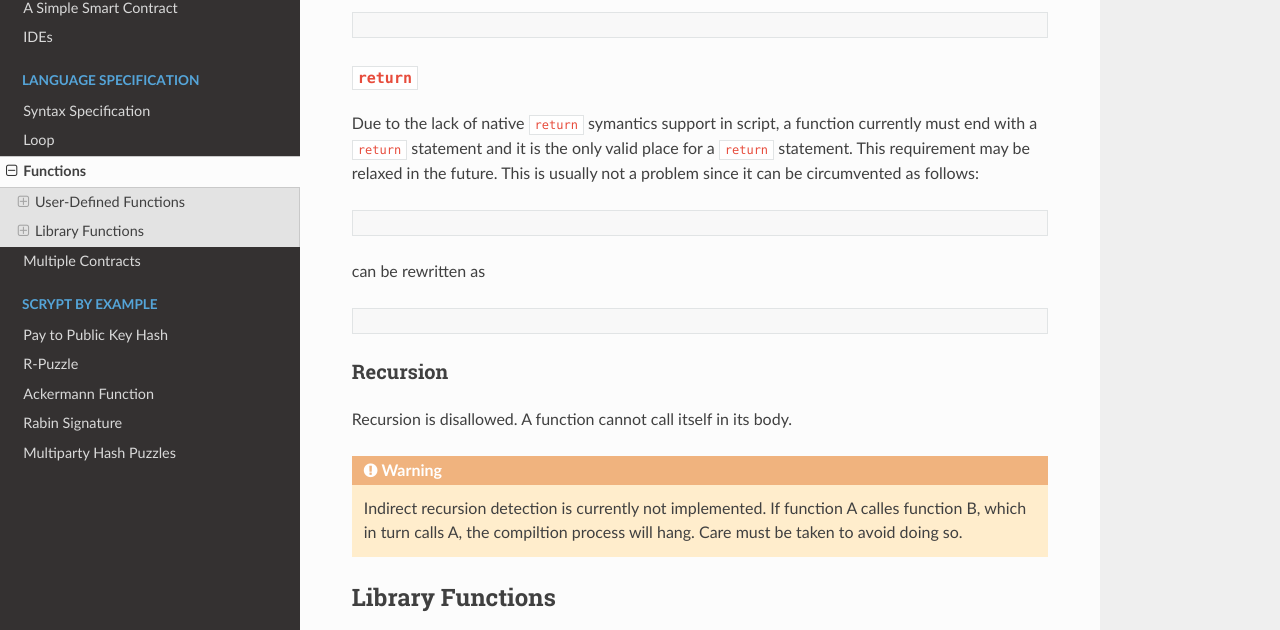
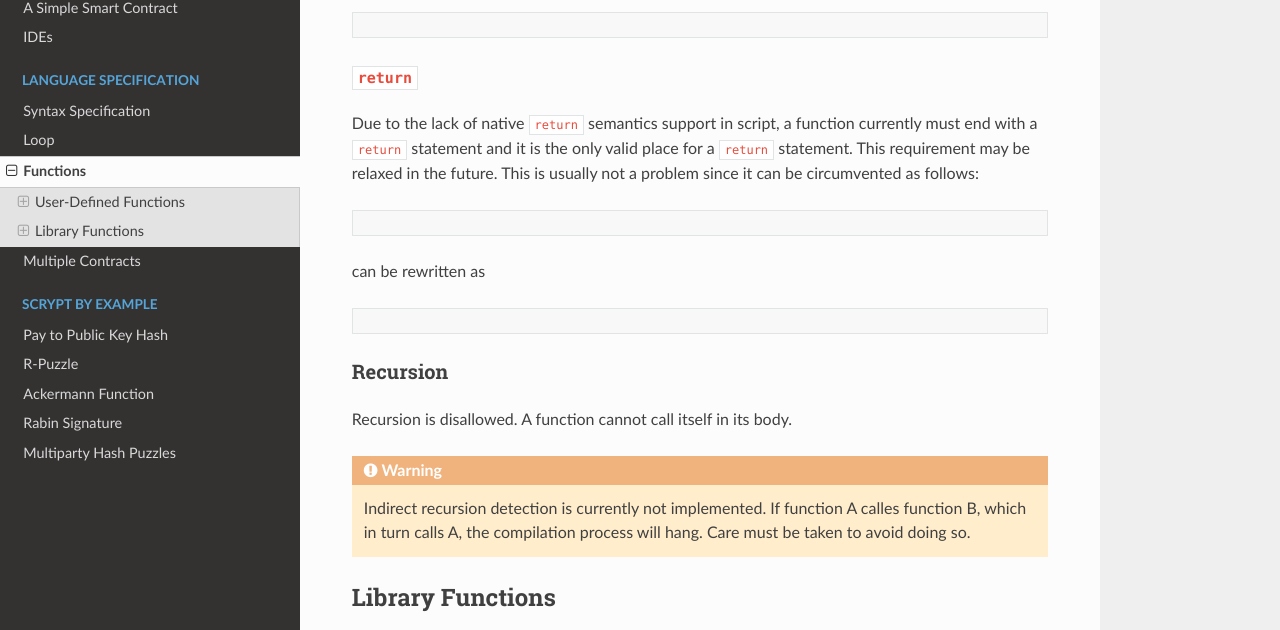
Before and after one commit to sCrypt-Inc/specification, a Sphinx documentation site: the page built from docs/functions.rst, in a window 1280 px wide and 900 px high, scrolled down 429 px. Shown: the part 144-774 px from the top of the window. Built offline with Sphinx 7.4.7 and the Read the Docs theme 2.0.0, drawn with Linux system fonts in a browser that asks for light colours; some of the changed text lies outside the part shown.

Commit message:
fix typos

```diff
--- a/docs/functions.rst
+++ b/docs/functions.rst
@@ -36,7 +36,7 @@ is functionally equivalent to
 
 ``return``
 ----------
-Due to the lack of native ``return`` symantics support in script, a function currently must end with a ``return`` statement and it is the only valid place for a ``return`` statement.
+Due to the lack of native ``return`` semantics support in script, a function currently must end with a ``return`` statement and it is the only valid place for a ``return`` statement.
 This requirement may be relaxed in the future. This is usually not a problem since it can be circumvented as follows:
 
 .. code-block:: solidity
@@ -68,7 +68,7 @@ Recursion
 ---------
 Recursion is disallowed. A function cannot call itself in its body.
 
-.. Warning:: Indirect recursion detection is currently not implemented. If function A calles function B, which in turn calls A, the compiltion process will hang. Care must be taken to avoid doing so.
+.. Warning:: Indirect recursion detection is currently not implemented. If function A calles function B, which in turn calls A, the compilation process will hang. Care must be taken to avoid doing so.
 
 
 Library Functions
```
Also changed, not shown: other parts of docs/functions.rst (+1 -1 lines).
